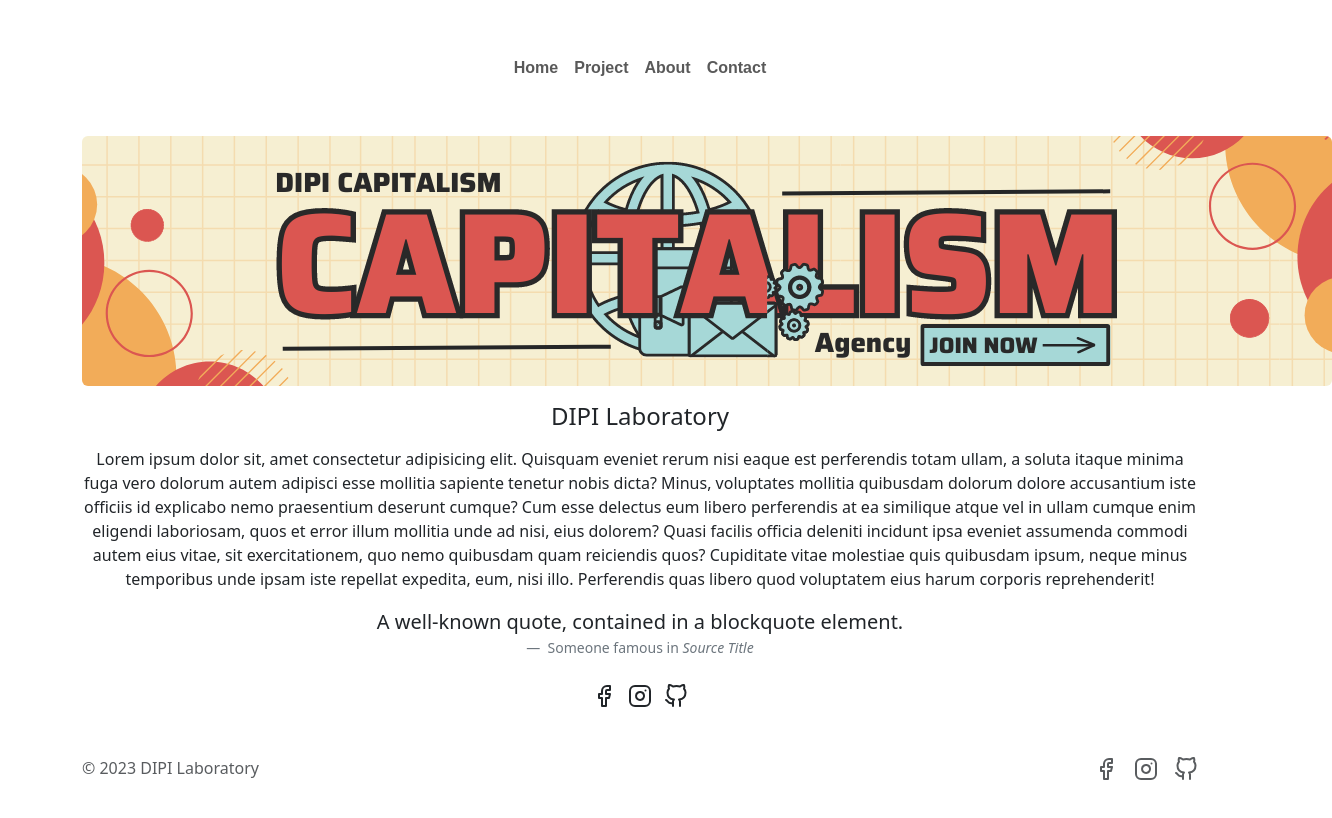
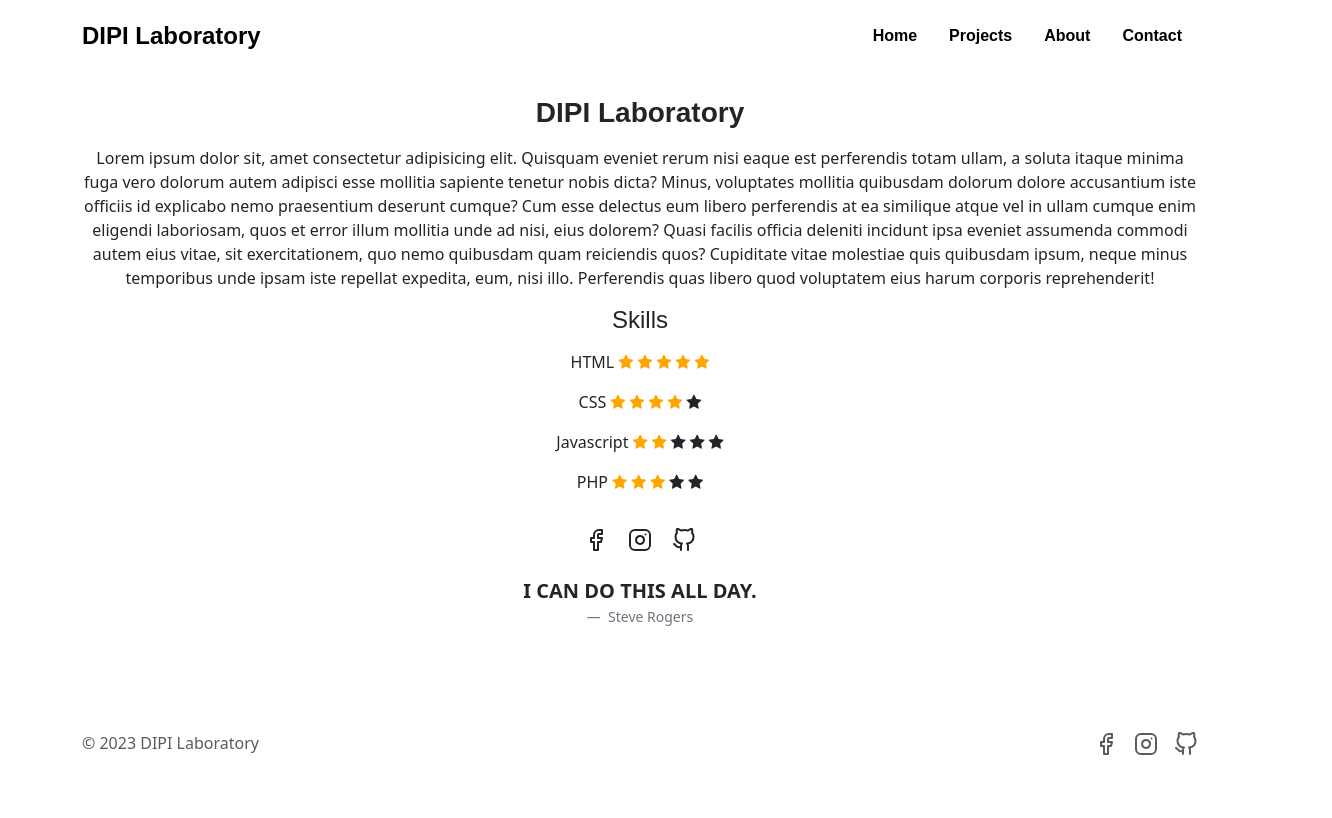
Before and after one commit to dickypurnomo/dickypurnomo.github.io, a plain HTML site: page about.html in a window 1280 px wide. Shown: the whole page, 1332 px wide, since content can reach past the window. Drawn offline with nearby package versions, Linux system fonts and the light colour scheme; a web font is replaced by a local one.

Commit message:
updating some pages
updating navbar, font, etc.

```diff
--- a/about.html
+++ b/about.html
@@ -8,54 +8,72 @@
         <link rel="stylesheet" href="css/heroes.css">
         <link rel="stylesheet" href="css/features.css">
         <link rel="stylesheet" href="https://use.typekit.net/rqx8rfy.css">
-        <link href="https://cdn.jsdelivr.net/npm/bootstrap@5.3.0/dist/css/bootstrap.min.css" rel="stylesheet" integrity="sha384-9ndCyUaIbzAi2FUVXJi0CjmCapSmO7SnpJef0486qhLnuZ2cdeRhO02iuK6FUUVM" crossorigin="anonymous">
+        <link rel="stylesheet" href="https://cdnjs.cloudflare.com/ajax/libs/font-awesome/4.7.0/css/font-awesome.min.css">
+        <link href="https://cdn.jsdelivr.net/npm/bootstrap@5.3.0/dist/css/bootstrap.min.css" rel="stylesheet"
+        integrity="sha384-9ndCyUaIbzAi2FUVXJi0CjmCapSmO7SnpJef0486qhLnuZ2cdeRhO02iuK6FUUVM" crossorigin="anonymous">
         <script src="https://cdn.jsdelivr.net/npm/feather-icons/dist/feather.min.js"></script>
       </head>
   <body>
 
-    <nav class="navbar navbar-expand-lg py-5" aria-label="Tenth navbar example">
-      <div class="container-fluid">
-        <button class="navbar-toggler" type="button" data-bs-toggle="collapse" data-bs-target="#navbarsExample08" aria-controls="navbarsExample08" aria-expanded="false" aria-label="Toggle navigation">
-          <span class="navbar-toggler-icon"></span>
-        </button>
-        <div class="collapse navbar-collapse justify-content-md-center" id="navbarsExample08">
-          <ul class="navbar-nav">
-            <li class="nav-item">
-              <a class="nav-link"  href="index.html">Home</a>
-            </li>
-            <li class="nav-item">
-              <a class="nav-link"  href="project.html">Project</a>
-            </li>
-            <li class="nav-item">
-              <a class="nav-link"  href="about.html">About</a>
-            </li>
-            <li class="nav-item">
-              <a class="nav-link"  href="contact.html">Contact</a>
-            </li>
-          </ul>
-        </div>
-      </div>
-    </nav>
+    <div class="container">
+      <header class="d-flex flex-wrap justify-content-center py-3 mb-4">
+        <a href="/" class="d-flex align-items-center mb-3 mb-md-0 me-md-auto link-body-emphasis text-decoration-none">
+          <span class="fs-4">DIPI Laboratory</span>
+        </a>
+
+        <ul class="nav nav-pills">
+          <li class="nav-item"><a href="index.html" class="nav-link text-black">Home</a></li>
+          <li class="nav-item"><a href="project.html" class="nav-link text-black">Projects</a></li>
+          <li class="nav-item"><a href="about.html" class="nav-link text-black">About</a></li>
+          <li class="nav-item"><a href="contact.html" class="nav-link text-black">Contact</a></li>
+        </ul>
+      </header>
+    </div>
+
       <div class="container text-center">
-        <img src="img/banner.png" class="rounded mx-auto d-block" alt="...">
-        <p class="h4 my-3">DIPI Laboratory</p>
+        <h3 class="my-3 fw-bold">DIPI Laboratory</h3>
         <p>Lorem ipsum dolor sit, amet consectetur adipisicing elit. Quisquam eveniet rerum nisi eaque est perferendis totam ullam, a soluta itaque minima fuga vero dolorum autem adipisci esse mollitia sapiente tenetur nobis dicta? Minus, voluptates mollitia quibusdam dolorum dolore accusantium iste officiis id explicabo nemo praesentium deserunt cumque? Cum esse delectus eum libero perferendis at ea similique atque vel in ullam cumque enim eligendi laboriosam, quos et error illum mollitia unde ad nisi, eius dolorem? Quasi facilis officia deleniti incidunt ipsa eveniet assumenda commodi autem eius vitae, sit exercitationem, quo nemo quibusdam quam reiciendis quos? Cupiditate vitae molestiae quis quibusdam ipsum, neque minus temporibus unde ipsam iste repellat expedita, eum, nisi illo. Perferendis quas libero quod voluptatem eius harum corporis reprehenderit!</p>
+
+        <h4 class="mb-3">Skills</h4>
+        <p>HTML <span class="fa fa-star checked"></span>
+          <span class="fa fa-star checked"></span>
+          <span class="fa fa-star checked"></span>
+          <span class="fa fa-star checked"></span>
+          <span class="fa fa-star checked"></span></p>
+
+        <p>CSS <span class="fa fa-star checked"></span>
+          <span class="fa fa-star checked"></span>
+          <span class="fa fa-star checked"></span>
+          <span class="fa fa-star checked"></span>
+          <span class="fa fa-star"></span></p>
+
+        <p>Javascript <span class="fa fa-star checked"></span>
+          <span class="fa fa-star checked"></span>
+          <span class="fa fa-star"></span>
+          <span class="fa fa-star"></span>
+          <span class="fa fa-star"></span></p>
+
+        <p>PHP <span class="fa fa-star checked"></span>
+          <span class="fa fa-star checked"></span>
+          <span class="fa fa-star checked"></span>
+          <span class="fa fa-star"></span>
+          <span class="fa fa-star"></span></p>
       </div>
 
-      <figure class="text-center">
+      <div class="container text-center py-3">
+        <a href="#"><i class="text-dark" data-feather="facebook"></i></a>
+        <a href="#"><i class="mx-3 text-dark" data-feather="instagram"></i></a>
+        <a href="#"><i class="text-dark" data-feather="github"></i></a>
+      </div>
+
+      <figure class="text-center pb-5 pt-2">
         <blockquote class="blockquote">
-          <p>A well-known quote, contained in a blockquote element.</p>
+          <p><strong>I CAN DO THIS ALL DAY.</strong></p>
         </blockquote>
         <figcaption class="blockquote-footer">
-          Someone famous in <cite title="Source Title">Source Title</cite>
+          Steve Rogers
         </figcaption>
       </figure>
-
-      <div class="container text-center py-2">
-        <a href="#"><i class="text-dark" data-feather="facebook"></i></a>
-        <a href="#"><i class="mx-2 text-dark" data-feather="instagram"></i></a>
-        <a href="#"><i class="text-dark" data-feather="github"></i></a>
-      </div>
 
       <div class="container">
         <footer class="d-flex flex-wrap justify-content-between align-items-center py-3 my-4">
--- a/css/style.css
+++ b/css/style.css
@@ -1,4 +1,16 @@
-nav {
+.fs-4 {
+    font-family: "urbane-rounded", sans-serif;
+    font-weight: 900;
+    font-style: normal;
+}
+
+h1, h2, h3, h4, h5, h6 {
+    font-family: "urbane-rounded", sans-serif;
+    font-weight: 900;
+    font-style: normal;
+}
+
+.nav {
     font-family: "urbane-rounded", sans-serif;
     font-weight: 700;
     font-style: normal;
@@ -8,6 +20,16 @@ nav {
     font-family: "urbane-rounded", sans-serif;
     font-weight: 500;
     font-style: normal;
+}
+
+.checked {
+    color: orange;
+}
+
+@media (max-width: 767px) {
+  #carouselExampleCaptions {
+    display: none;
+  }
 }
 
 /* Urbane Rounded Thin
```
Also changed, not shown: contact.html (+41 -26 lines), index.html (+18 -46 lines), project.html (+14 -23 lines).
